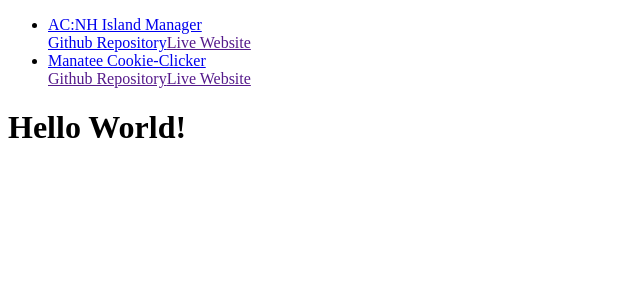
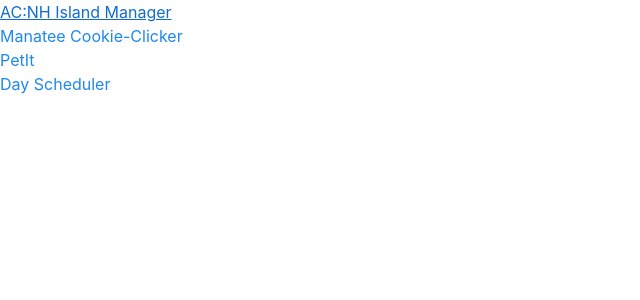
Before and after one commit to specsnstats/portfolio, a React (Create React App) app: page / in a window 1280 px wide. Shown: the top 300 px of the page, without its empty margins (0-640 px from the left). Built offline with nearby package versions, Linux system fonts and the light colour scheme.

Commit message:
ProjectBox creation and populating with links/info

```diff
--- a/src/App.js
+++ b/src/App.js
@@ -1,13 +1,10 @@
 import React from "react";
 import ProjectBox from "./ProjectBox";
-import projects from "./projects";
 
 function App() {
-  console.log(projects)
   return (
     <div>
-      <ProjectBox projects={projects}/>
-      <h1>Hello World!</h1>
+      <ProjectBox />
     </div>
   );
 }
--- a/src/ProjectBox.js
+++ b/src/ProjectBox.js
@@ -1,17 +1,53 @@
 import React from "react";
+import acnh from "./img/acnh.jpg"
+import rainbowManatee from "./img/rainbow-manatee.png"
+import scheduler from "./img/scheduler.jpg"
+import petit from "./img/petit.png";
 
-export default function ProjectBox({projects}) {
+const projects = [
+    {
+        name: "AC:NH Island Manager",
+        img: acnh,
+        github: "https://github.com/Rallen4/project1-animal-crossing",
+        url:"",
+        description:"Animal Crossing: New Horizons Island Manager feeds info from an API and tracks user inputs with Local Storage, allowing them to filter and sort based off of desired results"
+    },
+    {
+        name: "Manatee Cookie-Clicker",
+        img: rainbowManatee,
+        github:"https://github.com/POlsen-92/Manatee-Clicker",
+        url:"https://manatee-clicker.herokuapp.com/",
+        description:""
+    },
+    {
+        name: "PetIt",
+        img: petit,
+        github:"https://github.com/dimitermusic/petit-frontend",
+        url:"https://petit-petfriendly.herokuapp.com/",
+        description:""
+    },
+    {
+        name: "Day Scheduler",
+        img: scheduler,
+        github:"https://github.com/specsnstats/work-day-scheduler",
+        url:"https://specsnstats.github.io/work-day-scheduler/",
+        description:""
+    }
+];
+
+export default function ProjectBox() {
+
     return (
         <div>
-            <ul>
+            <ul uk-accordion="true">
 
                 {projects.map((project) => (
-                    <li>
-                        <a className="uk-accordion-title" href="#">{project.name}</a>
+                    <li key={project.name}>
+                        <a style={{backgroundImage: `url($(project.img))`}}className="uk-accordion-title" href="#">{project.name}</a>
                         <div className="uk-accordion-content">
-                            <a href={project.github}>Github Repository</a>
-                            <a href={project.url}>Live Website</a>
-                            <div>{project.description}</div>
+                            <a className="uk-margin-medium-right uk-margin-medium-left" href={project.github} rel="noreferrer" target="_blank">Github Repo</a>
+                            <a href={project.url} rel="noreferrer" target="_blank">Live Website</a>
+                        <div>{project.description}</div>
                         </div>
                     </li>
                 ))}
--- a/src/index.js
+++ b/src/index.js
@@ -1,6 +1,14 @@
 import React from 'react';
 import ReactDOM from 'react-dom';
 import App from './App';
+import UIkit from "uikit";
+import Icons from 'uikit/dist/js/uikit-icons';
+import "../node_modules/uikit/dist/js/uikit.min.js";
+import '../node_modules/uikit/dist/css/uikit.min.css';
+
+
+
+UIkit.use(Icons)
 
 ReactDOM.render(
   <React.StrictMode>
--- a/src/projects.js
+++ /dev/null
@@ -1,17 +0,0 @@
-const projects = [
-    {
-        name: "AC:NH Island Manager",
-        img: "./img/acnh",
-        github: "https://github.com/Rallen4/project1-animal-crossing",
-        url:"",
-        description:""
-    },
-    {
-        name: "Manatee Cookie-Clicker",
-        img:"",
-        github:"",
-        url:"",
-        description:""
-    }
-];
-export default projects;
```
Also changed, not shown: src/img/petit.png (added).
